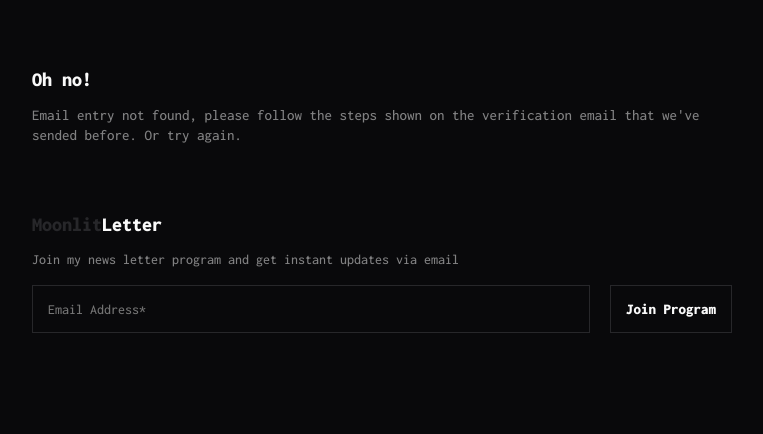
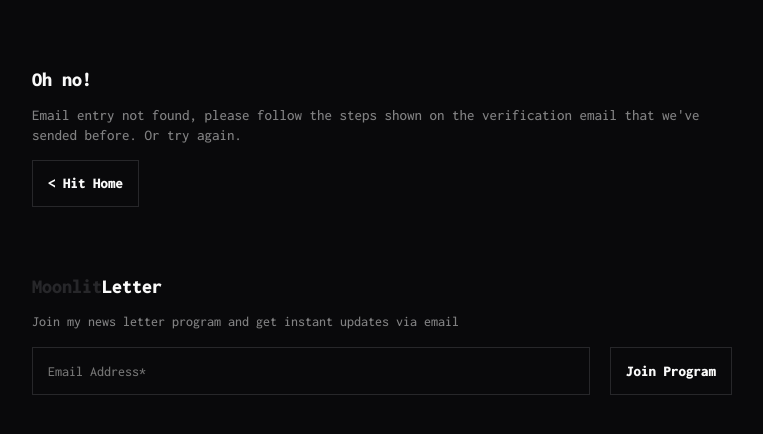
Before and after one commit to moonlitgrace/moonlitspace-legacy, a Django app: page /newsletter/verification/ in a window 1280 px wide. Shown: the top 434 px of the page, without its empty margins (258-1021 px from the left). Run offline with Django 5.2, Linux system fonts and the light colour scheme; data that the repository does not hold is empty.

Commit message:
feat: add home anchor link for state templates

```diff
--- a/apps/newsletter/static/newsletter/css/newsletter.css
+++ b/apps/newsletter/static/newsletter/css/newsletter.css
@@ -57,8 +57,3 @@
     font-weight: 900;
     cursor: pointer;
 }
-
-.newsletter-container form input[type="submit"]:hover,
-.newsletter-container form input[type="submit"]:focus {
-    border-color: var(--accent);
-}
--- a/apps/newsletter/templates/newsletter/newsletter.html
+++ b/apps/newsletter/templates/newsletter/newsletter.html
@@ -4,6 +4,6 @@
     <form method="post" action="{% url 'newsletter_validate' %}">
         {% csrf_token %}
         {{ newsletter_form.email }}
-        <input type="submit" value="Join Program">
+        <input class="btn" type="submit" value="Join Program">
     </form>
 </div>
--- a/apps/newsletter/templates/newsletter/state.html
+++ b/apps/newsletter/templates/newsletter/state.html
@@ -17,5 +17,8 @@ Join program - MoonlitLetter
     <span class="helptext">
         {{ message }}
     </span>
+    <a href="/" class="btn">
+        < Hit Home
+    </a>
 </div>
 {% endblock %}
--- a/static/css/base.css
+++ b/static/css/base.css
@@ -83,3 +83,24 @@ body {
     flex-direction: column;
     gap: 70px;
 }
+
+.btn {
+    text-decoration: none;
+    color: inherit;
+    font-size: 15px;
+    font-weight: 900;
+    padding: 15px;
+    border: 1px solid var(--neutral);
+    width: max-content;
+    transition: 0.1s linear;
+    outline: none;
+}
+
+.btn:hover,
+.btn:focus {
+    border-color: var(--accent);
+}
+
+a.btn:hover {
+    text-decoration: underline;
+}
```
Also changed, not shown: static/css/index.css (+0 -16 lines).
